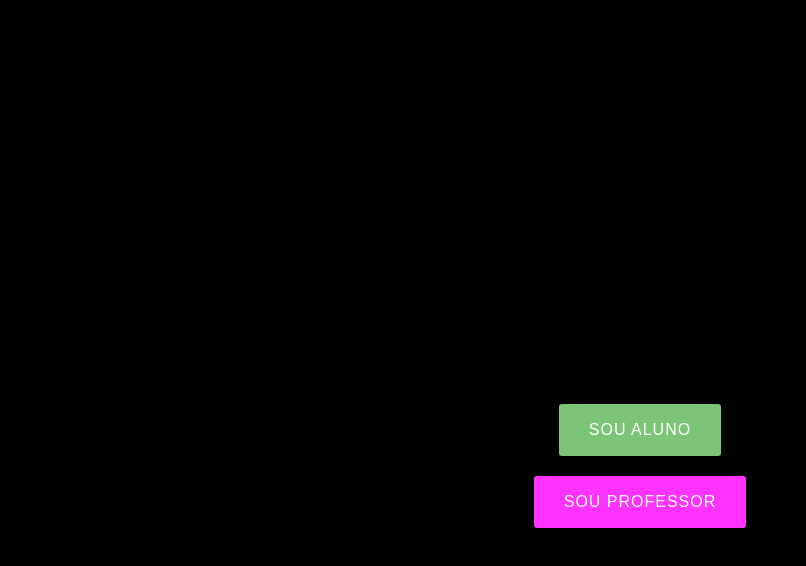
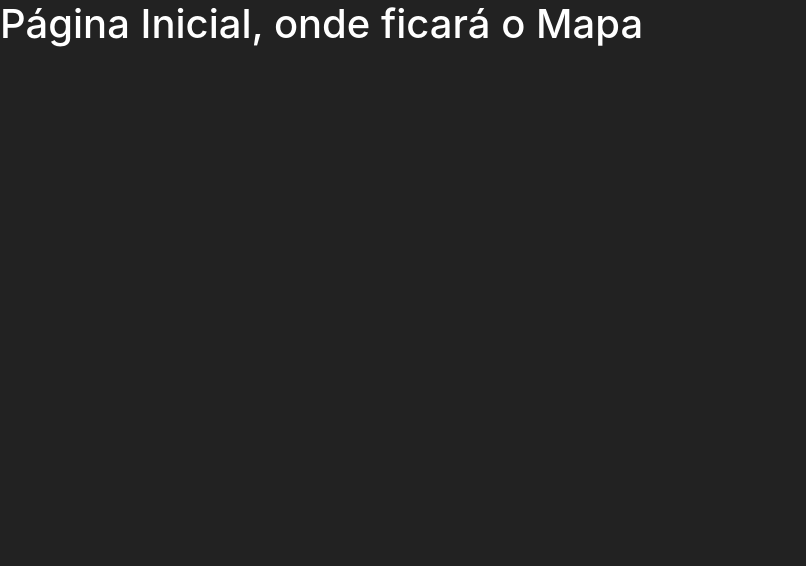
Before and after one commit to minimundo/frontend, a Nuxt app: page / in a window 1280 px wide. Shown: the top 566 px of the page, without its empty margins (0-806 px from the left). Built offline with nearby package versions, Linux system fonts and the light colour scheme.

Commit message:
🚧  new initial template of pages: index, student/index, quiz

```diff
--- a/pages/index.vue
+++ b/pages/index.vue
@@ -1,198 +1,16 @@
 <template>
-  <body>
-    <main>
-      <section id="hero">
-        <div class="hero-container">
-          <h1 data-aos="zoom-in" class="aos-init aos-animate">
-            Bem vindo ao minimundo
-          </h1>
-          <h2 data-aos="fade-up" class="aos-init aos-animate">TCC</h2>
-          <NuxtLink
-            to="/quiz"
-            class="btn-get-student scrollto aos-init aos-animate"
-          >
-            Sou aluno
-          </NuxtLink>
-          <NuxtLink
-            to="/login"
-            class="btn-get-teacher scrollto aos-init aos-animate"
-          >
-            Sou Professor
-          </NuxtLink>
-        </div>
-      </section>
-    </main>
-  </body>
+    <h1>
+        Página Inicial, onde ficará o Mapa
+    </h1>
 </template>
-
 <script>
 export default {
-  name: 'IndexPage',
+    name: 'IndexPage'
 }
 </script>
-
 <style>
-body {
-  font-family: 'Open Sans', sans-serif;
-  background-color: #000000;
-  color: #555555;
-}
-
-a {
-  text-decoration: none;
-  color: #7cc576;
-}
-
-a:hover {
-  color: #9ed49a;
-  text-decoration: none;
-}
-
-h1,
-h2,
-h3,
-h4,
-h5,
-h6 {
-  font-family: 'Montserrat', sans-serif;
-}
-
-/*--------------------------------------------------------------
-# Disable AOS delay on mobile
---------------------------------------------------------------*/
-@media screen and (max-width: 768px) {
-  [data-aos-delay] {
-    transition-delay: 0 !important;
-  }
-}
-
-/*--------------------------------------------------------------
-# Hero Section
---------------------------------------------------------------*/
-#hero {
-  width: 100%;
-  height: 100vh;
-  position: relative;
-}
-
-#hero .hero-container {
-  position: absolute;
-  bottom: 0;
-  top: 0;
-  left: 0;
-  right: 0;
-  display: flex;
-  justify-content: center;
-  align-items: center;
-  flex-direction: column;
-  text-align: center;
-  padding: 0 15px;
-}
-
-#hero .hero-logo {
-  margin-bottom: 30px;
-}
-
-#hero h1 {
-  margin: 0 0 30px 0;
-  font-size: 48px;
-  font-weight: 500;
-  line-height: 56px;
-  color: #000000;
-}
-
-#hero h2 {
-  color: #000000;
-  margin-bottom: 30px;
-  font-size: 14px;
-  font-weight: 400;
-  text-transform: uppercase;
-}
-
-#hero .btn-get-student {
-  font-family: 'Montserrat', sans-serif;
-  text-transform: uppercase;
-  font-weight: 400;
-  font-size: 16px;
-  letter-spacing: 1px;
-  display: inline-block;
-  padding: 14px 30px;
-  border-radius: 3px;
-  margin: 10px;
-  color: #fff;
-  background: #7cc576;
-}
-
-#hero .btn-get-student:hover {
-  transition: 0.5s;
-  background: #fff;
-  color: #7cc576;
-}
-
-#hero .btn-get-teacher {
-  font-family: 'Montserrat', sans-serif;
-  text-transform: uppercase;
-  font-weight: 400;
-  font-size: 16px;
-  letter-spacing: 1px;
-  display: inline-block;
-  padding: 14px 30px;
-  border-radius: 3px;
-  margin: 10px;
-  color: #fff;
-  background: #ff33ff;
-}
-
-#hero .btn-get-teacher:hover {
-  transition: 0.5s;
-  background: #fff;
-  color: #ff33ff;
-}
-
-@media (min-width: 1024px) {
-  #hero {
-    background-attachment: fixed;
-  }
-}
-
-@media (max-width: 768px) {
-  #hero h1 {
-    font-size: 28px;
-    line-height: 36px;
-  }
-  #hero h2 {
-    line-height: 22px;
-  }
-}
-
-/*--------------------------------------------------------------
-# Sections General
---------------------------------------------------------------*/
-section {
-  padding: 60px 0;
-  overflow: hidden;
-}
-
-.section-bg {
-  background-color: whitesmoke;
-}
-
-.section-title {
-  text-align: center;
-  padding-bottom: 40px;
-}
-
-.section-title h2 {
-  font-size: 32px;
-  font-weight: bold;
-  text-transform: uppercase;
-  margin-bottom: 15px;
-  padding-bottom: 0;
-  color: #151515;
-}
-
-.section-title p {
-  margin-bottom: 0;
-  color: #aeaeae;
-}
+    body {
+        background-color: rgb(34, 34, 34);
+        color: white;
+    }
 </style>
--- a/pages/quiz.vue
+++ b/pages/quiz.vue
@@ -1,5 +1,4 @@
 <template>
-  <body>
   <div class="container mt-5">
     <div class="d-flex justify-content-center row">
       <div class="col-md-10 col-lg-10">
@@ -64,7 +63,6 @@
       </div>
     </div>
   </div>
-  </body>
 </template>
 
 <script>
--- /dev/null
+++ b/pages/student/index.vue
@@ -0,0 +1,11 @@
+<template>
+    <h1>Área do Aluno</h1>
+</template>
+<script>
+export default {
+    name: "StudentAreaPage"
+}
+</script>
+<style>
+
+</style>
```
Lines whose indentation alone changed are shown as unchanged.
